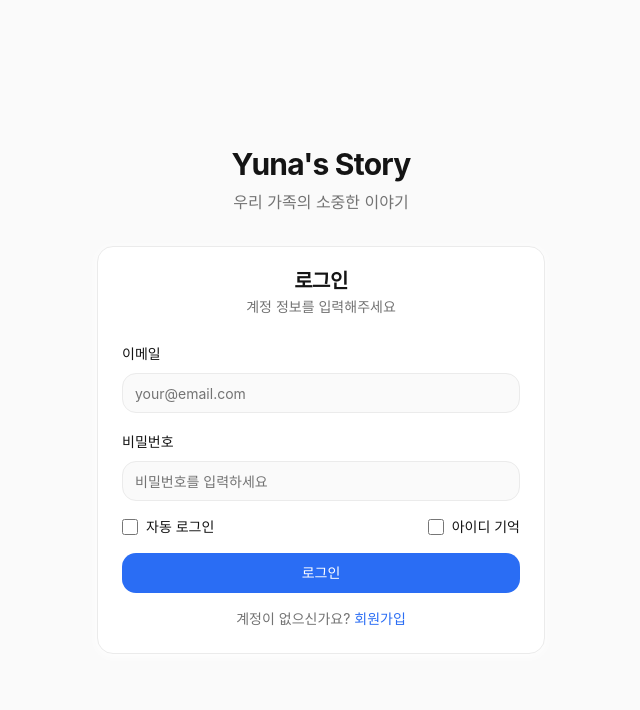
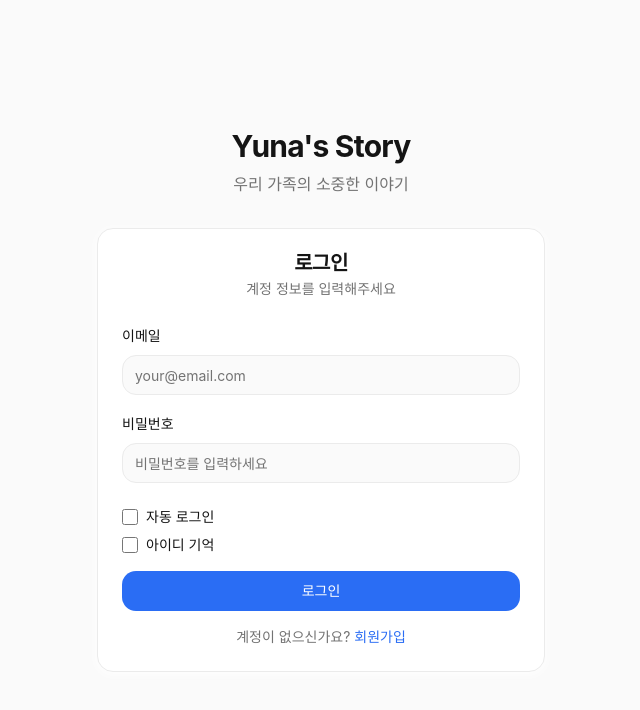
Before and after one commit to asqwzxdfg/sister-archive, a Next.js app: page /login in a window 1280 px wide. Shown: the top 710 px of the page, without its empty margins (319-959 px from the left). Built offline with nearby package versions, Linux system fonts and the light colour scheme; no server answers.

Commit message:
버튼 ui 수정

```diff
--- a/src/app/(auth)/login/page.tsx
+++ b/src/app/(auth)/login/page.tsx
@@ -144,7 +144,7 @@ export default function LoginPage() {
                 required
               />
             </div>
-            <div className="flex items-center justify-between text-sm">
+            <div className="flex flex-col items-start gap-2 pt-2 text-sm">
               <label className="flex items-center gap-2">
                 <input
                   type="checkbox"
```
